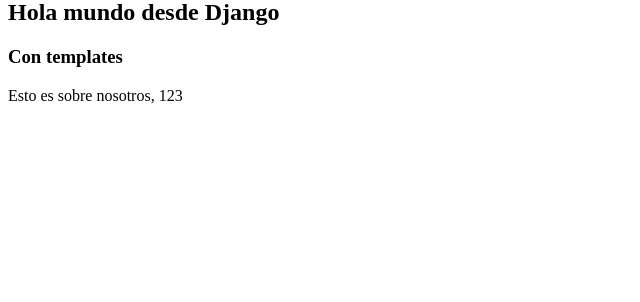
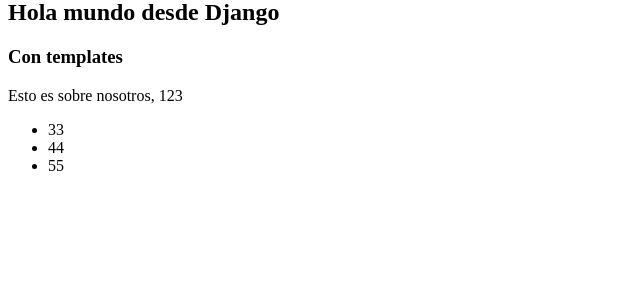
Before and after one commit to dhuamanilu/LAB-05-PWEB2, a Django app: page / in a window 1280 px wide. Shown: the part 169-471 px from the top of the page, without its empty margins (0-640 px from the left). Run offline with Django 4.2, Linux system fonts and the light colour scheme.

Commit message:
El tag for: se utilizo para recorrer una lista enviada desde el contexto

```diff
--- a/inicio/views.py
+++ b/inicio/views.py
@@ -7,6 +7,7 @@ def myHomeView(request,*args, **kwargs):
 	myContext = {
 	 	"myText": "Esto es sobre nosotros",
         "myNumber": 123,
+        "myList":[33,44,55],
     }
 	return render(request,"home.html",myContext)
 
--- a/templates/home.html
+++ b/templates/home.html
@@ -7,4 +7,12 @@
 	{{myText}},
 	{{myNumber}}
 </p>
+
+<ul>
+	{% for myItem in myList%}
+	<li>{{ myItem }}</li>
+	{% endfor %}
+</ul>
+
+
 {% endblock %}
```
